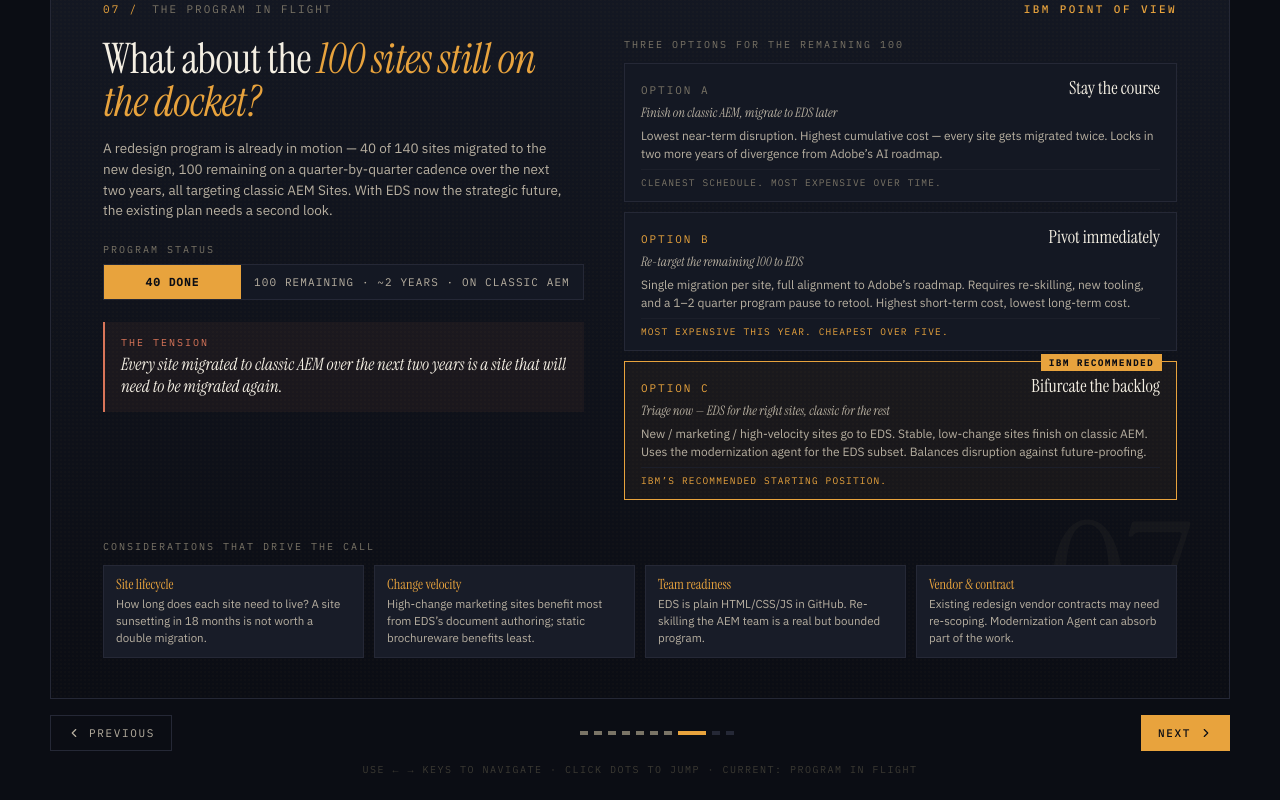
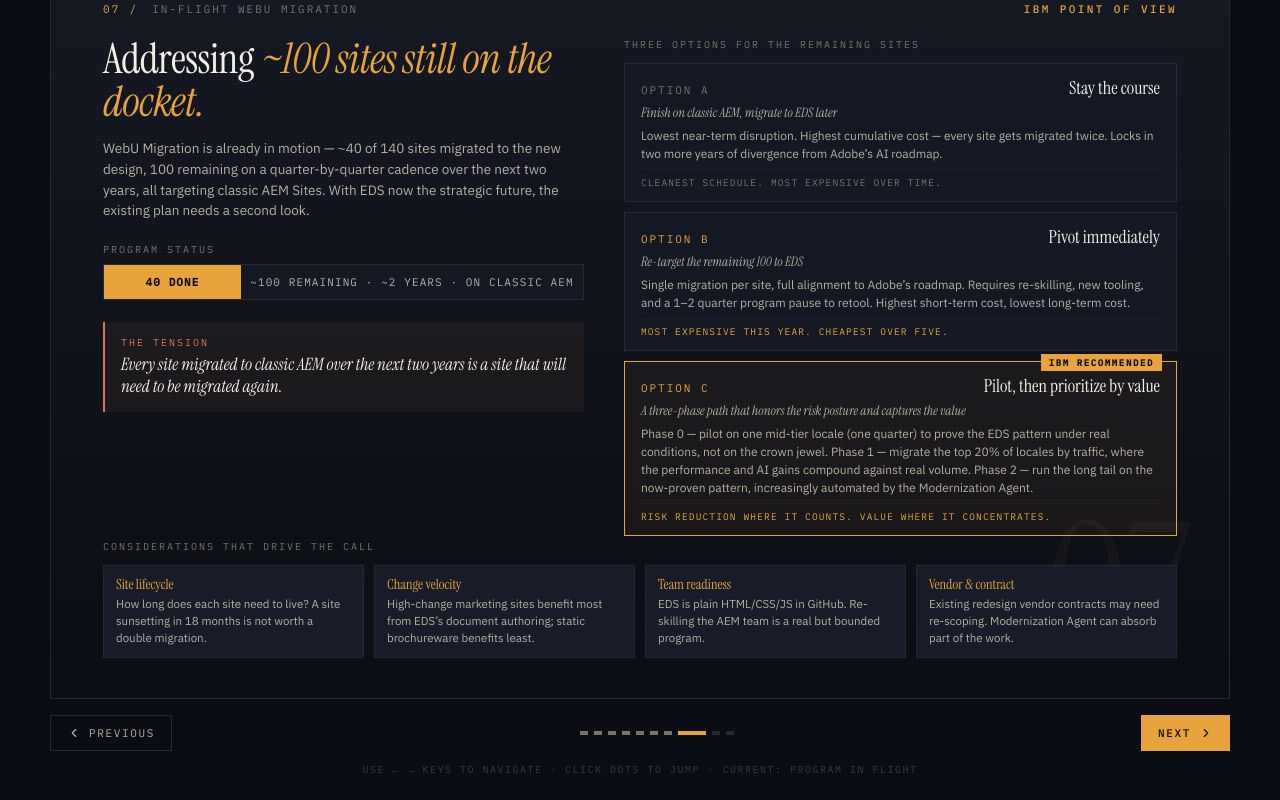
Before and after one commit to pradeepananth-cyber/eds-migration, a React (Vite) app: page / in a window 1280 px wide. Both pictures are taken after a click on the button 701 px from the left and 853 px from the top of the page. Shown: the part 121-921 px from the top of the page. Built offline with nearby package versions, Linux system fonts and the light colour scheme.

Commit message:
option c

```diff
--- a/src/App.jsx
+++ b/src/App.jsx
@@ -1216,17 +1216,17 @@
 ────────────────────────────────────────────────────────────────── */
 
 const SlideProgramInFlight = () => (
-  <SlideShell num="07" label="The program in flight" kicker="IBM Point of View">
+  <SlideShell num="07" label="In-flight WebU Migration" kicker="IBM Point of View">
     <div style={{ display: 'grid', gridTemplateColumns: '1fr 1.15fr', gap: 40, flex: 1, minHeight: 0 }}>
       {/* LEFT — situation + status bar */}
       <div style={{ display: 'flex', flexDirection: 'column' }}>
         <SlideTitle size={42}>
-          What about the <span style={{ fontStyle: 'italic', color: C.amber }}>100 sites still on the docket?</span>
+          Addressing <span style={{ fontStyle: 'italic', color: C.amber }}>~100 sites still on the docket.</span>
         </SlideTitle>
 
         <div style={{ marginTop: 14, maxWidth: 460 }}>
           <Body size={13.5} lh={1.55}>
-            A redesign program is already in motion — 40 of 140 sites migrated to the new design,
+            WebU Migration is already in motion — ~40 of 140 sites migrated to the new design,
             100 remaining on a quarter-by-quarter cadence over the next two years, all targeting
             classic AEM Sites. With EDS now the strategic future, the existing plan needs a
             second look.
@@ -1284,7 +1284,7 @@
                 letterSpacing: '0.1em',
               }}
             >
-              100 REMAINING · ~2 YEARS · ON CLASSIC AEM
+              ~100 REMAINING · ~2 YEARS · ON CLASSIC AEM
             </div>
           </div>
         </div>
@@ -1337,7 +1337,7 @@
             marginBottom: 2,
           }}
         >
-          Three options for the remaining 100
+          Three options for the remaining sites
         </div>
 
         {[
@@ -1359,10 +1359,10 @@
           },
           {
             label: 'OPTION C',
-            t: 'Bifurcate the backlog',
-            sub: 'Triage now — EDS for the right sites, classic for the rest',
-            b: 'New / marketing / high-velocity sites go to EDS. Stable, low-change sites finish on classic AEM. Uses the modernization agent for the EDS subset. Balances disruption against future-proofing.',
-            verdict: 'IBM\u2019s recommended starting position.',
+            t: 'Pilot, then prioritize by value',
+            sub: 'A three-phase path that honors the risk posture and captures the value',
+            b: 'Phase 0 — pilot on one mid-tier locale (one quarter) to prove the EDS pattern under real conditions, not on the crown jewel. Phase 1 — migrate the top 20% of locales by traffic, where the performance and AI gains compound against real volume. Phase 2 — run the long tail on the now-proven pattern, increasingly automated by the Modernization Agent.',
+            verdict: 'Risk reduction where it counts. Value where it concentrates.',
             accent: C.amber,
             recommended: true,
           },
```
